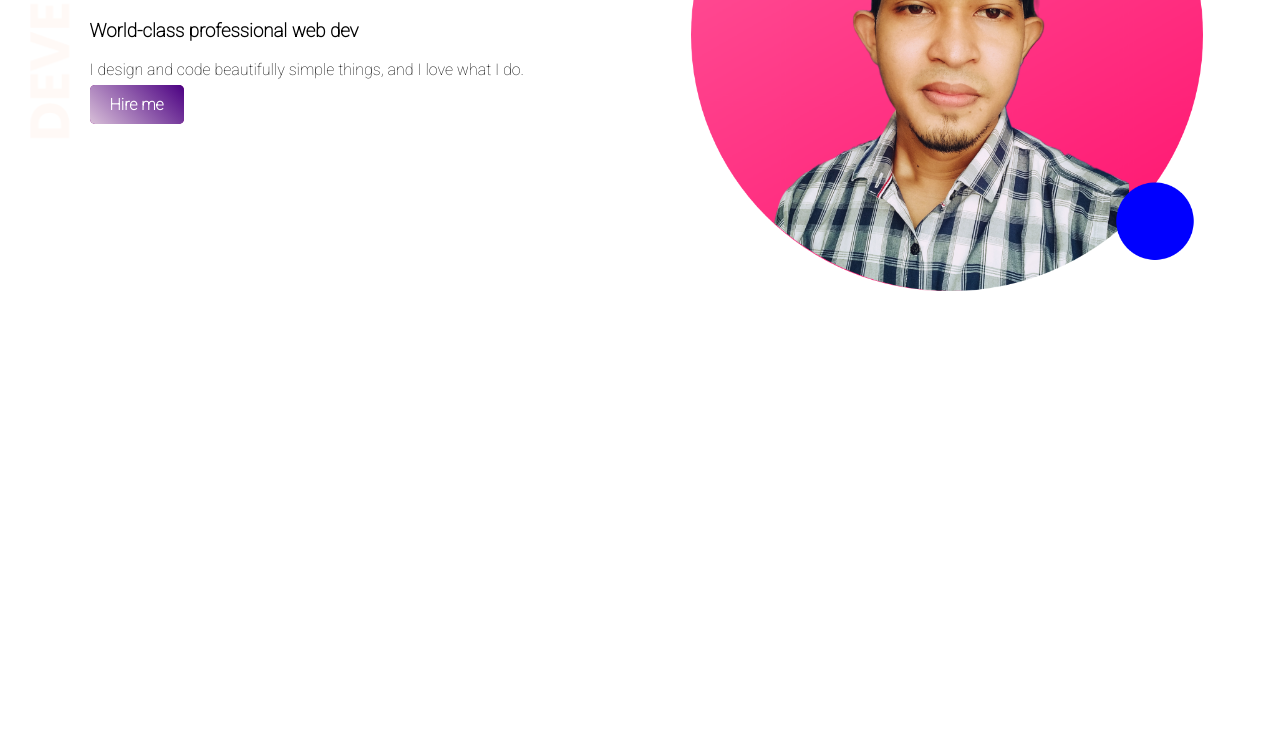
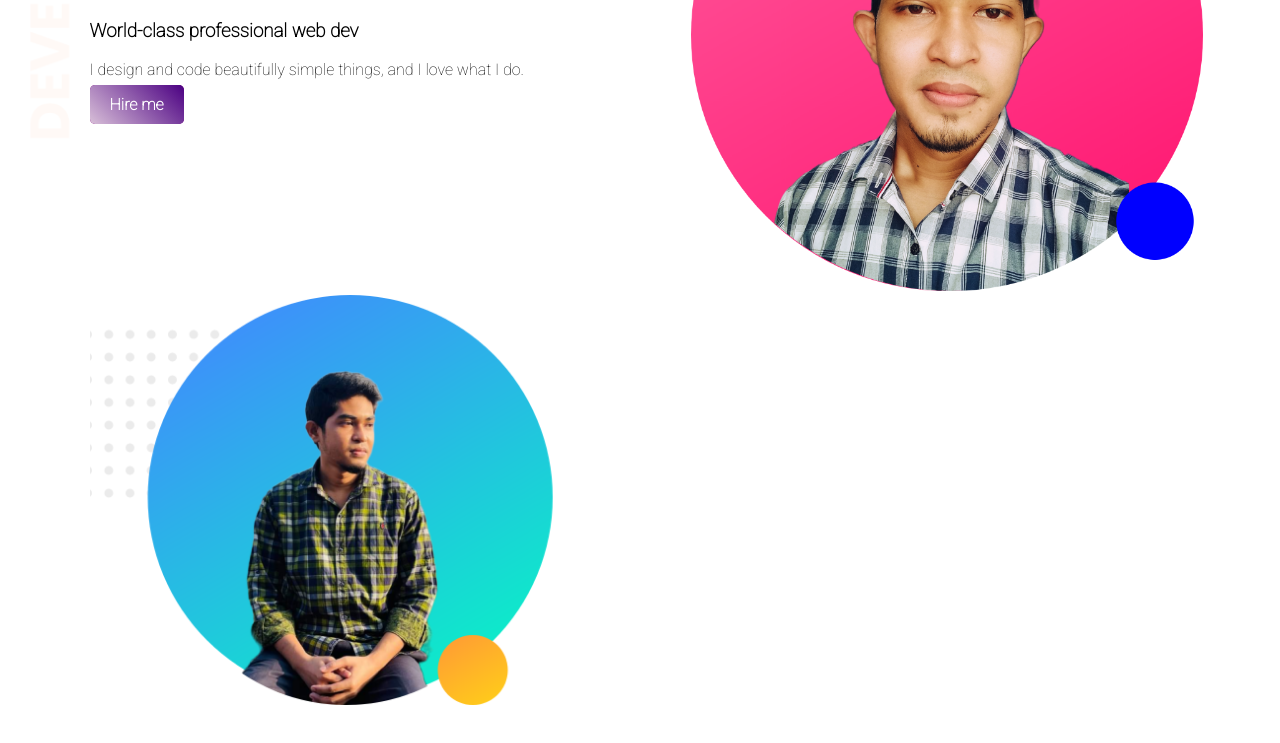
Before and after one commit to Abid-H-Chowdhury/web-portfolio, a plain HTML site: page index.html in a window 1280 px wide. Shown: the part 221-964 px from the top of the page. Before the commit the page ends 800 px from the top, so only its background shows below. Drawn offline with Linux system fonts and the light colour scheme.

Commit message:
third  commit

```diff
--- a/index.html
+++ b/index.html
@@ -23,5 +23,13 @@
     <img src="images/profile1.png" alt="" srcset="">
     </div>
     </section>
+    <section class="dream-area">
+        <div class="half-width">
+        <img src="images/profile2.png" alt="" srcset="">
+        </div>
+        <div class="half-width">
+
+        </div>
+    </section>
 </body>
 </html>
```
Also changed, not shown: images/jhankar.png (deleted), images/jhankar2.png (deleted), images/profile2.png (added).
